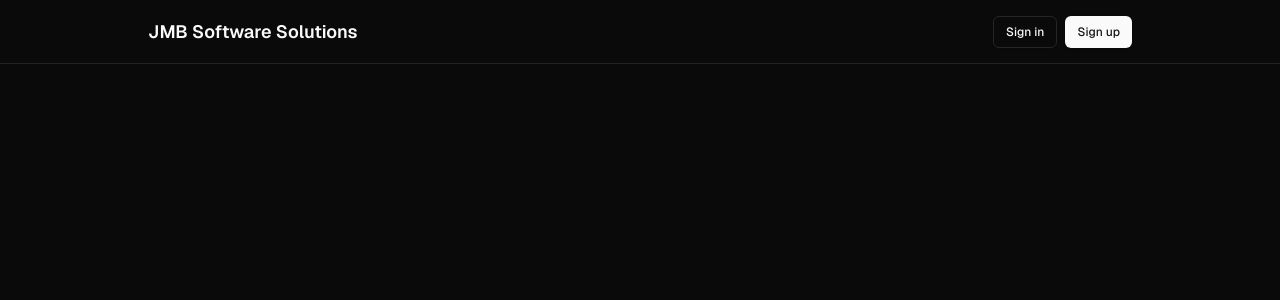
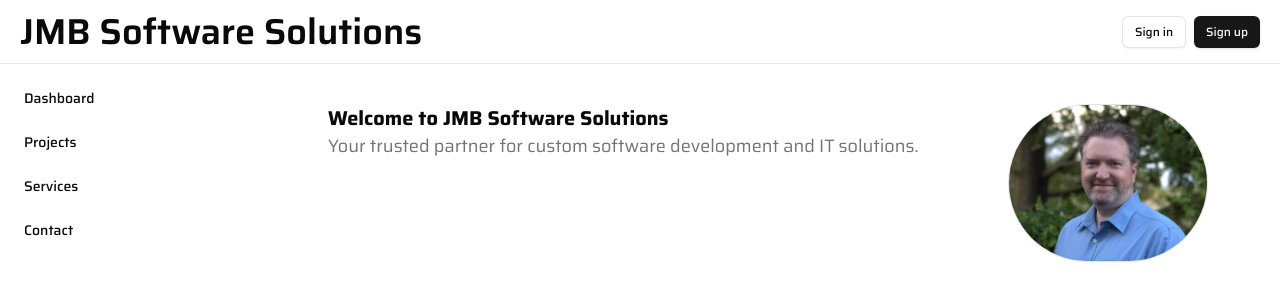
Before and after one commit to jmbsoftwaresolutions/jmbsoftwaresolutions, a Next.js app in the folder ui/jmbsoftwaresolutions/: page / in a window 1280 px wide. Shown: the top 300 px of the page. Built offline with nearby package versions, Linux system fonts and the light colour scheme; no server answers.

Commit message:
Content updates

```diff
--- a/ui/jmbsoftwaresolutions/app/layout.tsx
+++ b/ui/jmbsoftwaresolutions/app/layout.tsx
@@ -1,5 +1,5 @@
 import type { Metadata } from "next";
-import { Geist } from "next/font/google";
+import { Saira } from "next/font/google";
 import { ThemeProvider } from "next-themes";
 import "./globals.css";
 
@@ -13,8 +13,8 @@ export const metadata: Metadata = {
   description: "Professional software development services.",
 };
 
-const geistSans = Geist({
-  variable: "--font-geist-sans",
+const sairaSans = Saira({
+  variable: "--font-saira-sans",
   display: "swap",
   subsets: ["latin"],
 });
@@ -26,10 +26,10 @@ export default function RootLayout({
 }>) {
   return (
     <html lang="en" suppressHydrationWarning>
-      <body className={`${geistSans.className} antialiased`}>
+      <body className={`${sairaSans.className} antialiased`}>
         <ThemeProvider
           attribute="class"
-          defaultTheme="dark"
+          defaultTheme="light"
           enableSystem
           disableTransitionOnChange
         >
--- a/ui/jmbsoftwaresolutions/app/page.tsx
+++ b/ui/jmbsoftwaresolutions/app/page.tsx
@@ -1,26 +1,53 @@
 
 import { AuthButton } from "@/components/auth/auth-button";
-
-
+import Headshot from "@/images/Headshot_small.png";
+import Image from 'next/image';
 export default function Home() {
   return (
     <main className="min-h-screen flex flex-col items-center">
-      <div className="flex-1 w-full flex flex-col gap-20 items-center">
+      <div className="flex-1 w-full flex flex-col items-center">
         <nav className="w-full flex justify-center border-b border-b-foreground/10 h-16">
-          <div className="w-full max-w-5xl flex justify-between items-center p-3 px-5 text-sm">
-            <div className="flex gap-5 items-center font-semibold text-lg">
+          <div className="w-full flex justify-between items-center p-3 px-5 text-sm">
+            <div className="flex gap-5 items-center font-semibold text-lg md:text-4xl">
               JMB Software Solutions
 
             </div>
             <AuthButton />
           </div>
         </nav>
-        <div className="flex-1 flex flex-col gap-20 max-w-5xl p-5">
 
-          <main className="flex-1 flex flex-col gap-6 px-4">
+        <div className="flex-1 w-full flex justify-center">
+          <div className="w-full flex">
+            {/* Left sidebar / menu */}
+            <aside className="hidden md:block w-64 shrink-0 bg-background/50 p-4 static" aria-label="Primary sidebar">
+              <nav className="flex flex-col gap-2" aria-label="Main menu">
+                <a href="#" className="text-sm font-medium px-2 py-2 rounded hover:bg-foreground/5">Dashboard</a>
+                <a href="#" className="text-sm font-medium px-2 py-2 rounded hover:bg-foreground/5">Projects</a>
+                <a href="#" className="text-sm font-medium px-2 py-2 rounded hover:bg-foreground/5">Services</a>
+                <a href="#" className="text-sm font-medium px-2 py-2 rounded hover:bg-foreground/5">Contact</a>
+              </nav>
+            </aside>
+
+            <main className="flex flex-col mx-14 gap-6 px-4 w-full mt-10 ">
+              <div>
+                <Image
+                  className="rounded-full border float-right display-block"
+                  src="/images/headshot_small.png" // Path to your image
+                  alt="Headshot" // Essential for accessibility and SEO
+                  width={200} // Desired width
+                  height={200} // Desired height
+                />
+                <h1 className="text-xl font-bold">Welcome to JMB Software Solutions</h1>
+                <p className="text-lg text-muted-foreground">
+                  Your trusted partner for custom software development and IT solutions.
+
+                </p>
+
+              </div>
 
 
-          </main>
+            </main>
+          </div>
         </div>
 
         <footer className="w-full flex items-center justify-center border-t mx-auto text-center text-xs gap-8 py-16">
```
Also changed, not shown: ui/jmbsoftwaresolutions/public/images/Headshot_small.png (added).
